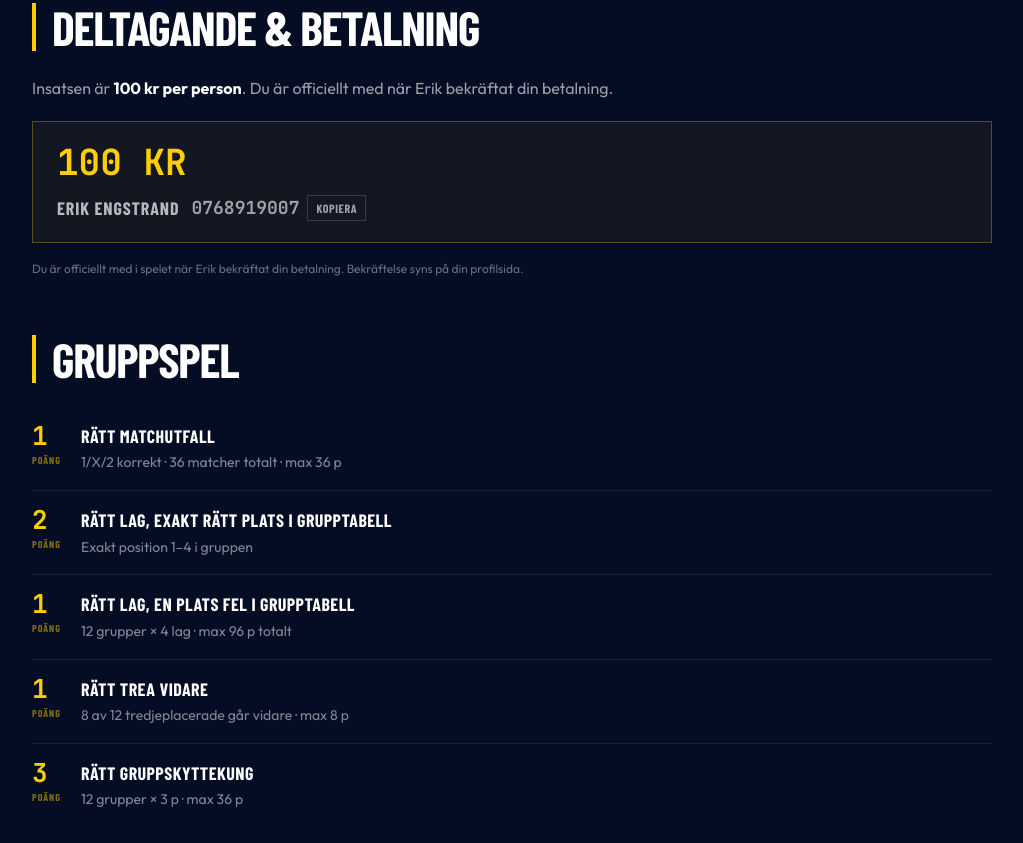
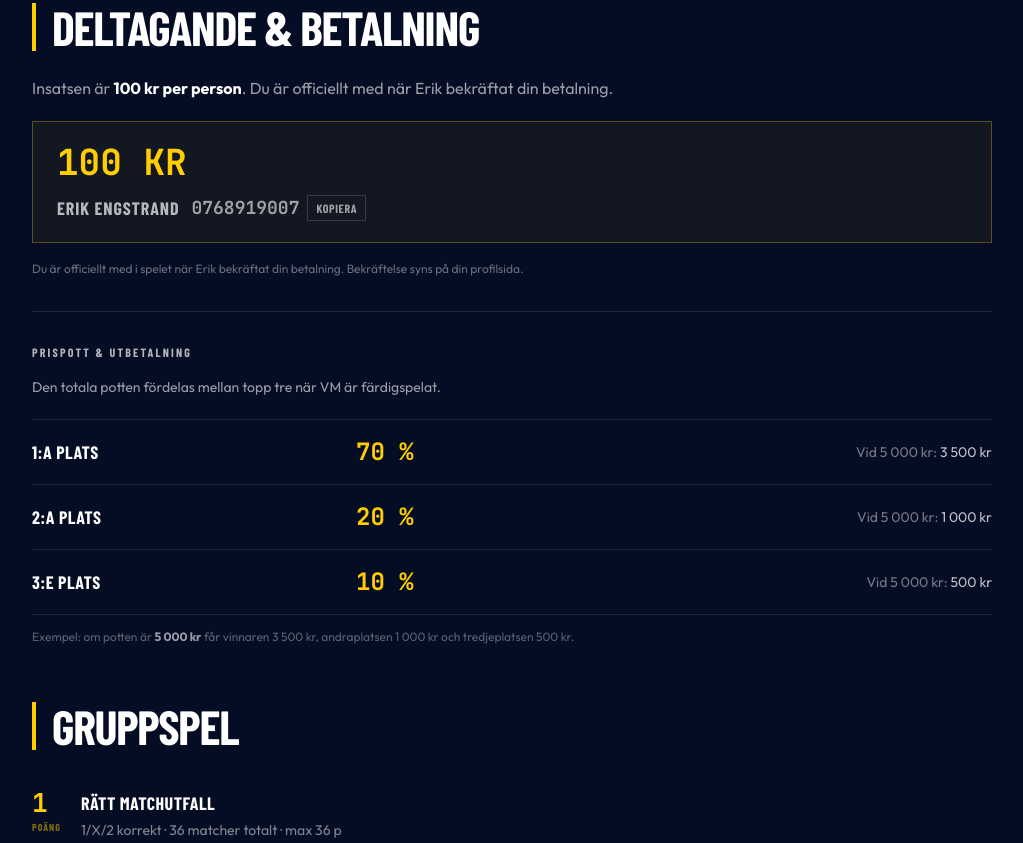
Before and after one commit to galaxxyerik/vmtips26, a Next.js app: page /regler in a window 1280 px wide. Shown: the part 920-1763 px from the top of the page, without its empty margins (128-1151 px from the left). Built offline with nearby package versions, Linux system fonts and the light colour scheme; no server answers; the database is empty; a web font is replaced by a local one.

Commit message:
Add payout rules to rules page

```diff
--- a/app/regler/SwishSection.tsx
+++ b/app/regler/SwishSection.tsx
@@ -1,12 +1,23 @@
 'use client'
 
-import { useState } from 'react'
+import { useEffect, useState } from 'react'
 
 const PHONE = '0768919007'
 const SWISH_URL = `swish://payment?phone=${PHONE}&amount=100&message=VM-tips%2026&edit=0`
 
 export default function SwishSection() {
   const [copied, setCopied] = useState(false)
+
+  useEffect(() => {
+    const walker = document.createTreeWalker(document.body, NodeFilter.SHOW_TEXT)
+    let node = walker.nextNode()
+    while (node) {
+      if (node.textContent?.includes('KL 17:00')) {
+        node.textContent = node.textContent.replace('KL 17:00', 'KL 20:00')
+      }
+      node = walker.nextNode()
+    }
+  }, [])
 
   function handleCopy() {
     navigator.clipboard.writeText(PHONE).then(() => {
@@ -16,8 +27,8 @@ export default function SwishSection() {
   }
 
   return (
+    <div className="space-y-8">
       <div className="space-y-4">
-      {/* Mobile swish button */}
         <a
           href={SWISH_URL}
           className="btn-primary w-full sm:hidden justify-center text-base"
@@ -25,7 +36,6 @@ export default function SwishSection() {
           SWISHA 100 KR DIREKT →
         </a>
 
-      {/* Desktop: number + copy button */}
         <div className="border border-swe-yellow/30 bg-swe-yellow/5 px-6 py-5">
           <div className="font-mono font-bold tnum text-3xl sm:text-4xl text-swe-yellow leading-none">
             100 KR
@@ -51,5 +61,38 @@ export default function SwishSection() {
           Du är officiellt med i spelet när Erik bekräftat din betalning. Bekräftelse syns på din profilsida.
         </p>
       </div>
+
+      <div className="border-t border-white/10 pt-8">
+        <div className="label mb-4">Prispott &amp; utbetalning</div>
+        <p className="text-white/60 text-sm leading-relaxed mb-5">
+          Den totala potten fördelas mellan topp tre när VM är färdigspelat.
+        </p>
+        <div className="border-t border-b border-white/10 divide-y divide-white/10">
+          <PayoutRow place="1:a plats" share="70 %" example="3 500 kr" />
+          <PayoutRow place="2:a plats" share="20 %" example="1 000 kr" />
+          <PayoutRow place="3:e plats" share="10 %" example="500 kr" />
+        </div>
+        <p className="text-white/35 text-xs mt-3 leading-relaxed">
+          Exempel: om potten är <strong className="text-white/60">5 000 kr</strong> får vinnaren 3 500 kr,
+          andraplatsen 1 000 kr och tredjeplatsen 500 kr.
+        </p>
+      </div>
+    </div>
   )
 }
+
+function PayoutRow({ place, share, example }: { place: string; share: string; example: string }) {
+  return (
+    <div className="grid grid-cols-12 items-center gap-3 py-4">
+      <div className="col-span-5 sm:col-span-4 font-display font-black uppercase text-white text-lg tracking-wide">
+        {place}
+      </div>
+      <div className="col-span-3 sm:col-span-4 font-mono font-bold text-swe-yellow text-2xl tnum">
+        {share}
+      </div>
+      <div className="col-span-4 text-right text-white/45 text-sm">
+        Vid 5 000 kr: <span className="text-white/75">{example}</span>
+      </div>
+    </div>
+  )
+}
```
Lines whose indentation alone changed are shown as unchanged.
